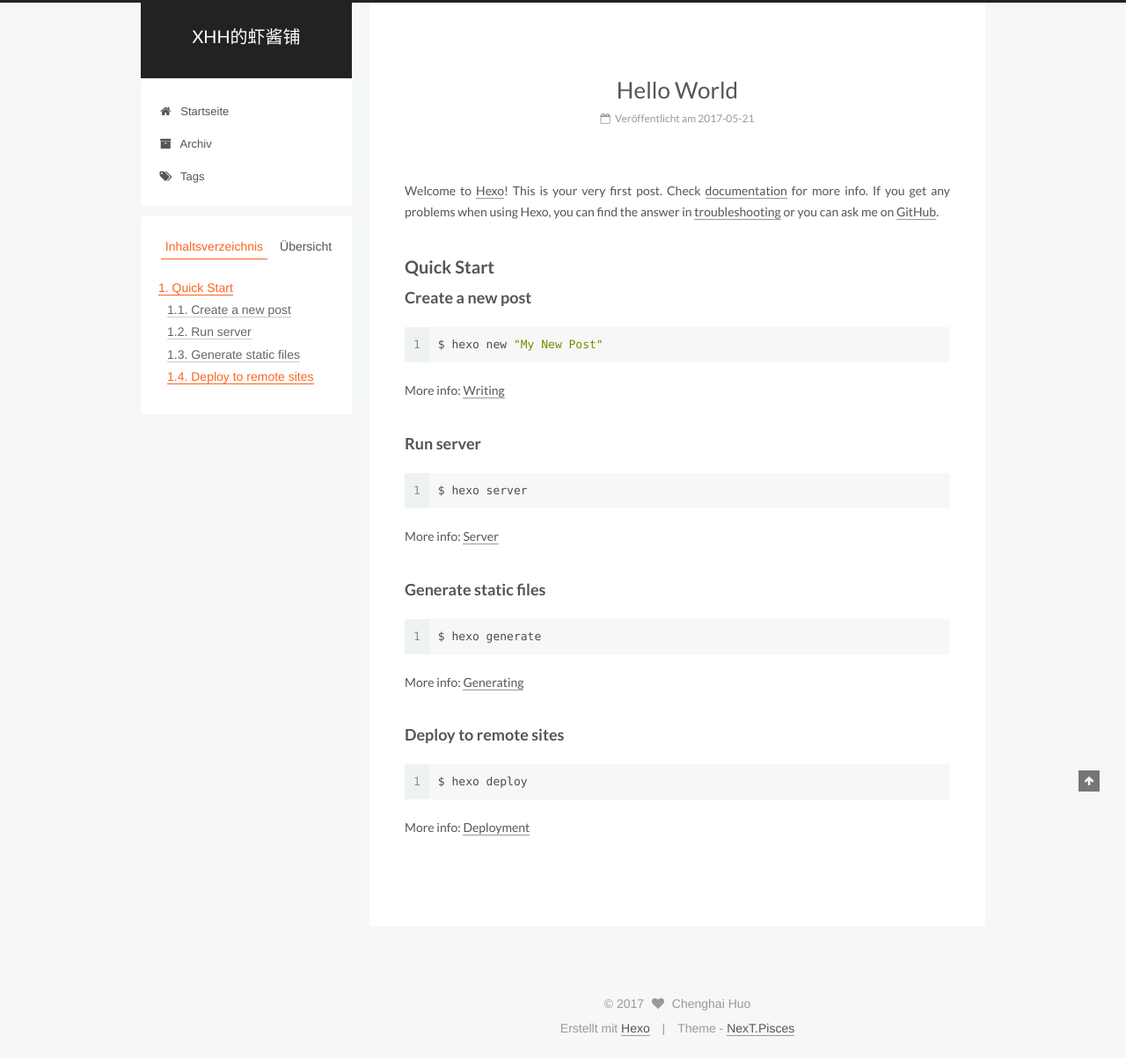
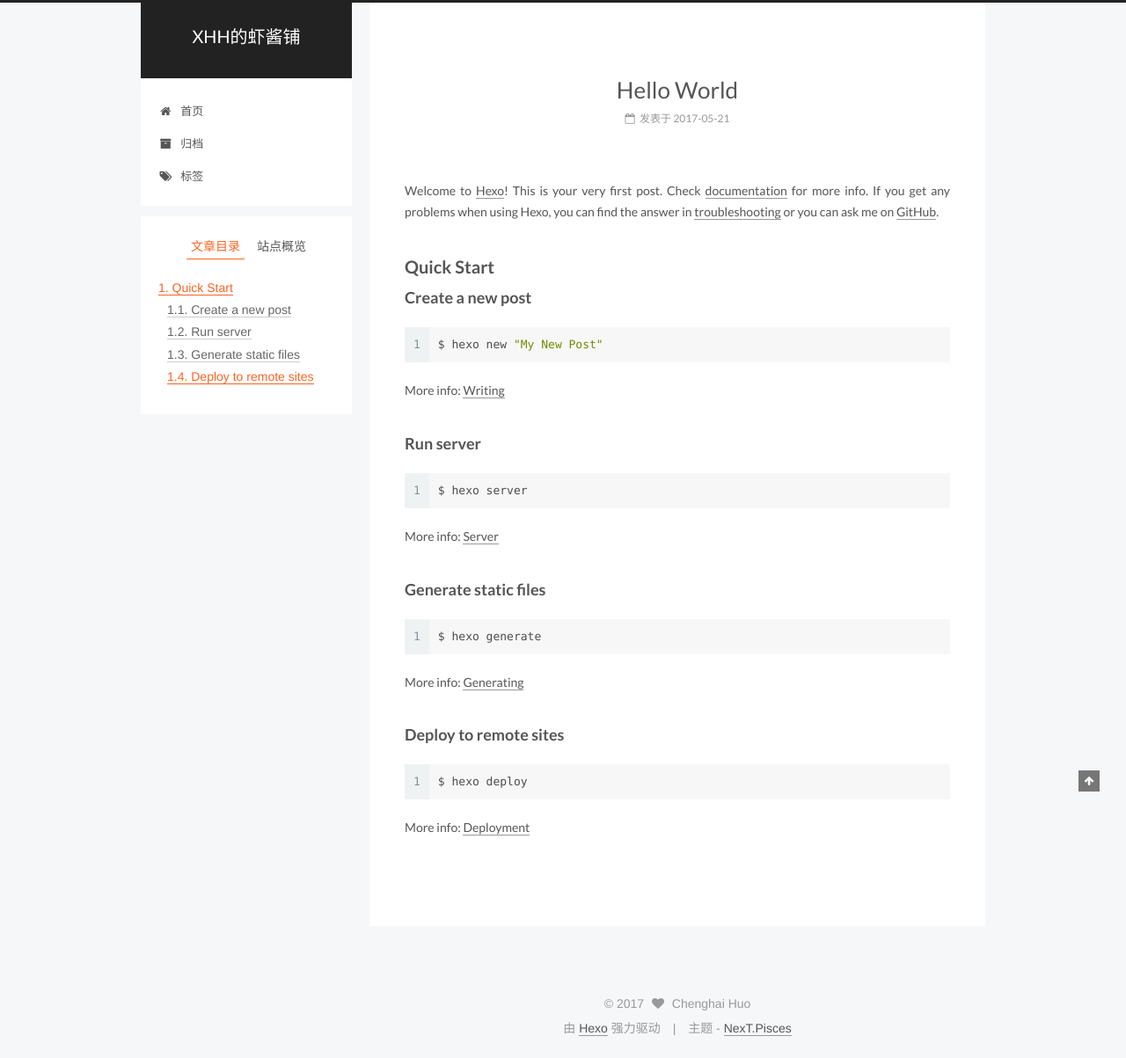
Before and after one commit to xhuohai/xhuohai.github.io, a plain HTML site: page 2017/05/21/hello-world/index.html in a window 1280 px wide. Shown: the whole page at 88% size. Drawn offline with Linux system fonts and the light colour scheme.

Commit message:
Hexo update

```diff
--- a/2017/05/21/hello-world/index.html
+++ b/2017/05/21/hello-world/index.html
@@ -5,7 +5,7 @@
 
 
 
-<html class="theme-next pisces use-motion" lang="zh-CN">
+<html class="theme-next pisces use-motion" lang="zh-Hans">
 <head>
   <meta charset="UTF-8"/>
 <meta http-equiv="X-UA-Compatible" content="IE=edge" />
@@ -117,7 +117,7 @@
     motion: true,
     duoshuo: {
       userId: '0',
-      author: 'Author'
+      author: '博主'
     },
     algolia: {
       applicationID: '',
@@ -140,7 +140,7 @@
   <title>Hello World | XHH的虾酱铺</title>
 </head>
 
-<body itemscope itemtype="http://schema.org/WebPage" lang="zh-CN">
+<body itemscope itemtype="http://schema.org/WebPage" lang="zh-Hans">
 
 
 
@@ -204,7 +204,7 @@
 
               <i class="menu-item-icon fa fa-fw fa-home"></i> <br />
 
-            Startseite
+            首页
           </a>
         </li>
 
@@ -214,7 +214,7 @@
 
               <i class="menu-item-icon fa fa-fw fa-archive"></i> <br />
 
-            Archiv
+            归档
           </a>
         </li>
 
@@ -224,7 +224,7 @@
 
               <i class="menu-item-icon fa fa-fw fa-tags"></i> <br />
 
-            Tags
+            标签
           </a>
         </li>
 
@@ -284,9 +284,9 @@
                 <i class="fa fa-calendar-o"></i>
               </span>
 
-                <span class="post-meta-item-text">Veröffentlicht am</span>
+                <span class="post-meta-item-text">发表于</span>
 
-              <time title="Post created" itemprop="dateCreated datePublished" datetime="2017-05-21T19:50:51+08:00">
+              <time title="创建于" itemprop="dateCreated datePublished" datetime="2017-05-21T19:50:51+08:00">
                 2017-05-21
               </time>
 
@@ -407,10 +407,10 @@
 
         <ul class="sidebar-nav motion-element">
           <li class="sidebar-nav-toc sidebar-nav-active" data-target="post-toc-wrap" >
-            Inhaltsverzeichnis
+            文章目录
           </li>
           <li class="sidebar-nav-overview" data-target="site-overview">
-            Übersicht
+            站点概览
           </li>
         </ul>
 
@@ -431,7 +431,7 @@
             <div class="site-state-item site-state-posts">
               <a href="/archives">
                 <span class="site-state-item-count">1</span>
-                <span class="site-state-item-name">Artikel</span>
+                <span class="site-state-item-name">日志</span>
               </a>
             </div>
 
@@ -501,11 +501,11 @@
 
 
 <div class="powered-by">
-  Erstellt mit  <a class="theme-link" href="https://hexo.io">Hexo</a>
+  由 <a class="theme-link" href="https://hexo.io">Hexo</a> 强力驱动
 </div>
 
 <div class="theme-info">
-  Theme -
+  主题 -
   <a class="theme-link" href="https://github.com/iissnan/hexo-theme-next">
     NexT.Pisces
   </a>
```
Also changed, not shown: archives/2017/05/index.html (+11 -11 lines), archives/2017/index.html (+11 -11 lines), archives/index.html (+11 -11 lines), index.html (+11 -11 lines).
